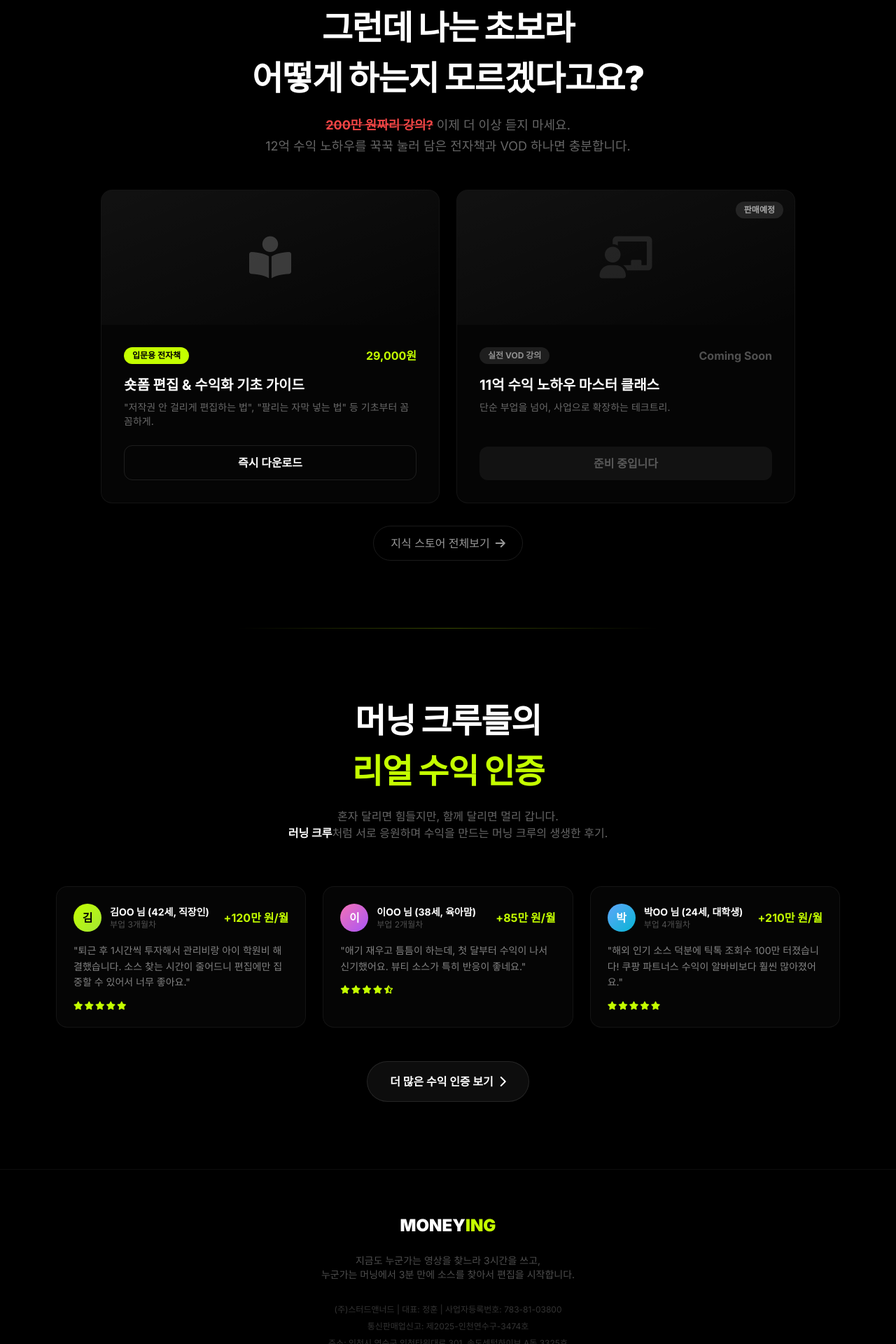
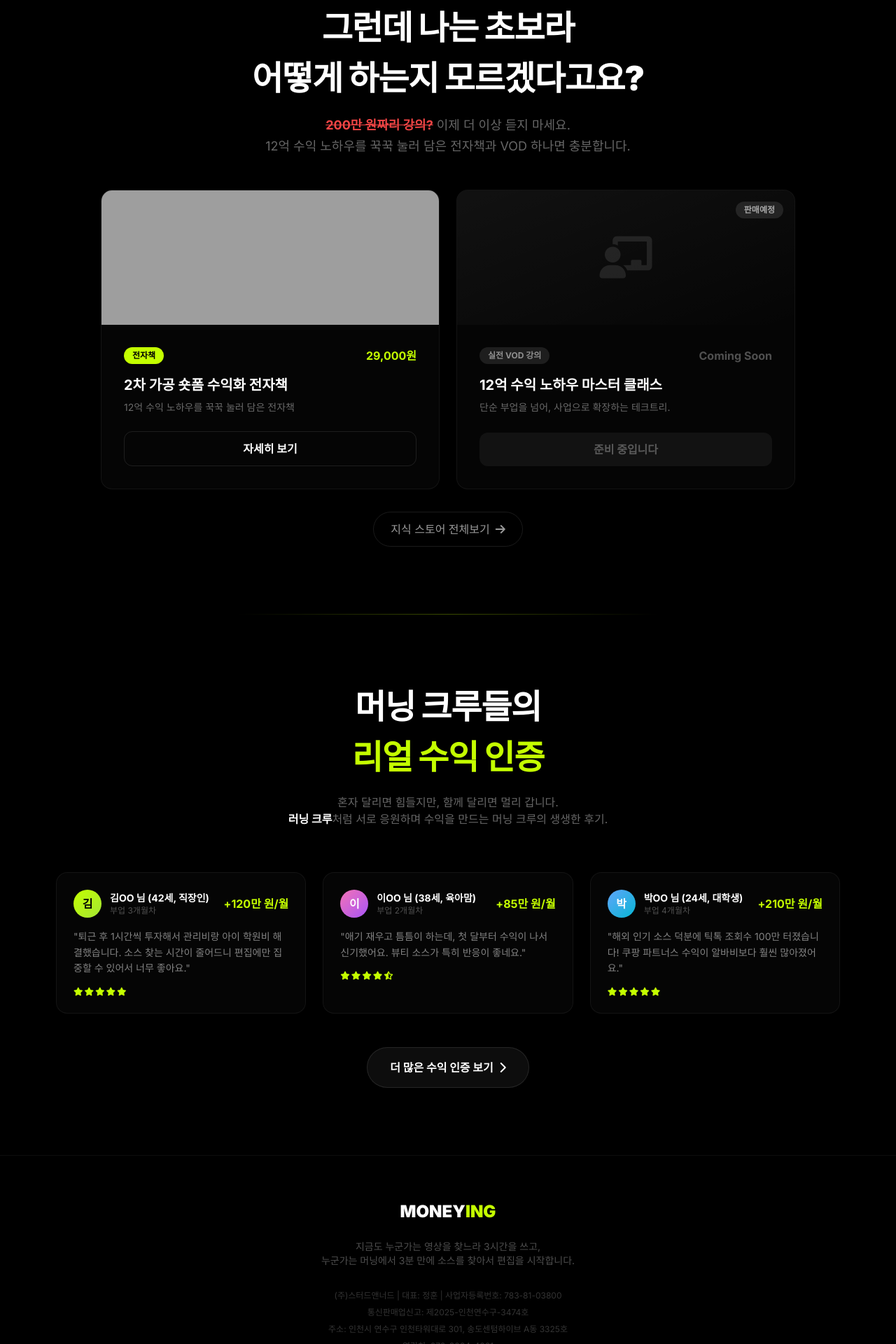
Before and after one commit to hellostudnerd-sketch/moneying-web, a Flask app: page / in a window 1280 px wide. Shown: the part 4580-6500 px from the top of the page at 70% size. Run offline with Flask 3, Linux system fonts and the light colour scheme; some libraries are stand-ins or nearby versions; grey boxes are pictures that could not be loaded.

Commit message:
Update index.html

```diff
--- a/templates/index.html
+++ b/templates/index.html
@@ -307,15 +307,17 @@
             <p class="text-white/40 text-lg leading-relaxed"><span class="text-red-500 font-bold line-through">200만 원짜리 강의?</span> 이제 더 이상 듣지 마세요.<br>12억 수익 노하우를 꾹꾹 눌러 담은 전자책과 VOD 하나면 충분합니다.</p>
         </div>
         <div class="grid grid-cols-1 md:grid-cols-2 gap-6 mb-8">
-            <div class="glass-card rounded-2xl overflow-hidden flex flex-col cursor-pointer scroll-animate" onclick="location.href='/store'">
-                <div class="h-48 bg-gradient-to-br from-white/5 to-white/0 flex items-center justify-center group"><i class="fas fa-book-reader text-6xl text-white/20 group-hover:text-[#c4ff00] transition"></i></div>
+            <div class="glass-card rounded-2xl overflow-hidden flex flex-col cursor-pointer scroll-animate" onclick="location.href='/store/1'">
+                <div class="h-48 bg-gradient-to-br from-white/5 to-white/0 flex items-center justify-center overflow-hidden">
+                    <img src="https://image2url.com/r2/default/images/1769526127348-66ddf485-468c-4003-ba1f-06a96ca90853.png" alt="전자책" class="w-full h-full object-cover group-hover:scale-105 transition">
+                </div>
                 <div class="p-8 flex-1 flex flex-col justify-between">
                     <div>
-                        <div class="flex justify-between items-center mb-4"><span class="bg-[#c4ff00] text-black text-xs font-bold px-3 py-1 rounded-full">입문용 전자책</span><span class="text-highlight font-bold">29,000원</span></div>
-                        <h3 class="text-xl font-bold text-white mb-2">숏폼 편집 & 수익화 기초 가이드</h3>
-                        <p class="text-white/40 text-sm mb-6">"저작권 안 걸리게 편집하는 법", "팔리는 자막 넣는 법" 등 기초부터 꼼꼼하게.</p>
+                        <div class="flex justify-between items-center mb-4"><span class="bg-[#c4ff00] text-black text-xs font-bold px-3 py-1 rounded-full">전자책</span><span class="text-highlight font-bold">29,000원</span></div>
+                        <h3 class="text-xl font-bold text-white mb-2">2차 가공 숏폼 수익화 전자책</h3>
+                        <p class="text-white/40 text-sm mb-6">12억 수익 노하우를 꾹꾹 눌러 담은 전자책</p>
                     </div>
-                    <button class="w-full py-3 border border-white/10 text-white rounded-xl hover:bg-[#c4ff00] hover:text-black hover:border-[#c4ff00] font-bold transition">즉시 다운로드</button>
+                    <button class="w-full py-3 border border-white/10 text-white rounded-xl hover:bg-[#c4ff00] hover:text-black hover:border-[#c4ff00] font-bold transition">자세히 보기</button>
                 </div>
             </div>
             <div class="glass-card rounded-2xl overflow-hidden flex flex-col relative opacity-60 scroll-animate delay-1">
@@ -324,7 +326,7 @@
                 <div class="p-8 flex-1 flex flex-col justify-between">
                     <div>
                         <div class="flex justify-between items-center mb-4"><span class="bg-white/10 text-white/50 text-xs font-bold px-3 py-1 rounded-full">실전 VOD 강의</span><span class="text-white/30 font-bold">Coming Soon</span></div>
-                        <h3 class="text-xl font-bold text-white mb-2">11억 수익 노하우 마스터 클래스</h3>
+                        <h3 class="text-xl font-bold text-white mb-2">12억 수익 노하우 마스터 클래스</h3>
                         <p class="text-white/40 text-sm mb-6">단순 부업을 넘어, 사업으로 확장하는 테크트리.</p>
                     </div>
                     <button class="w-full py-3 bg-white/5 text-white/30 rounded-xl font-bold cursor-not-allowed" disabled>준비 중입니다</button>
```
